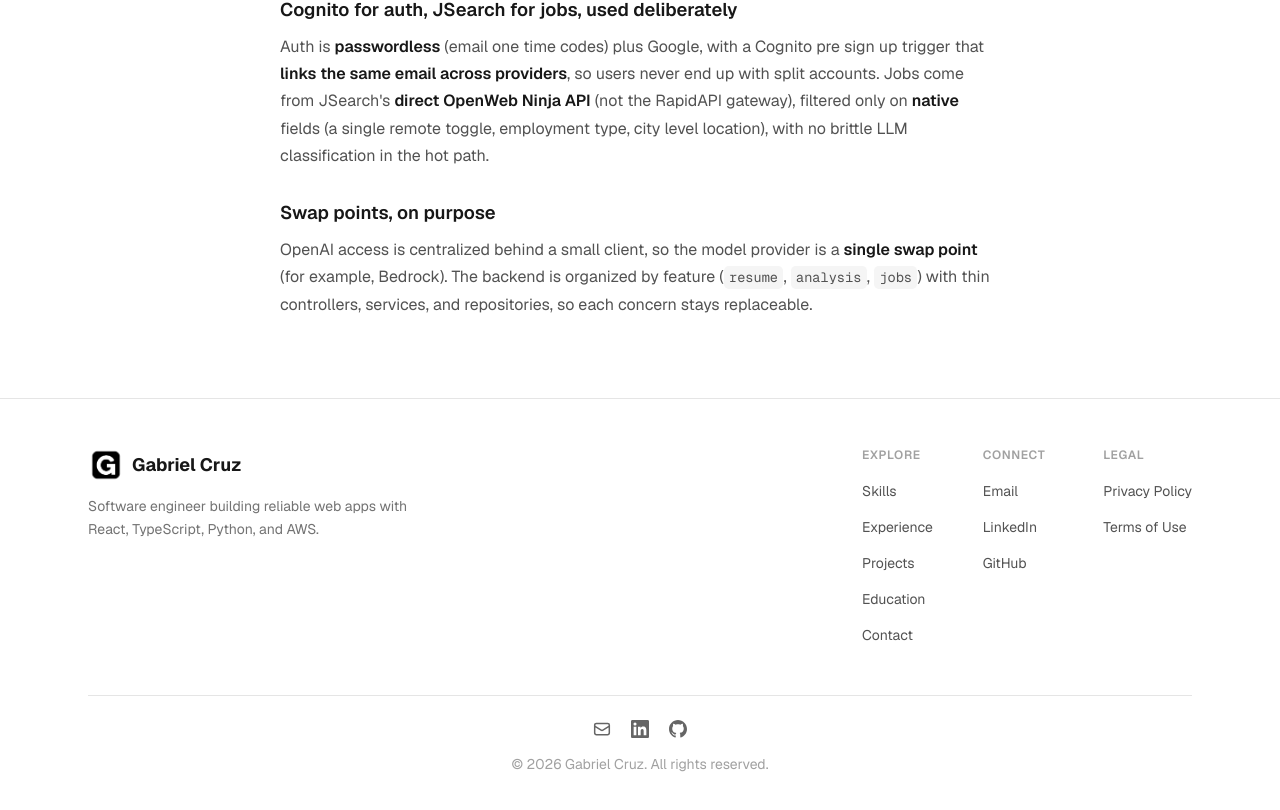
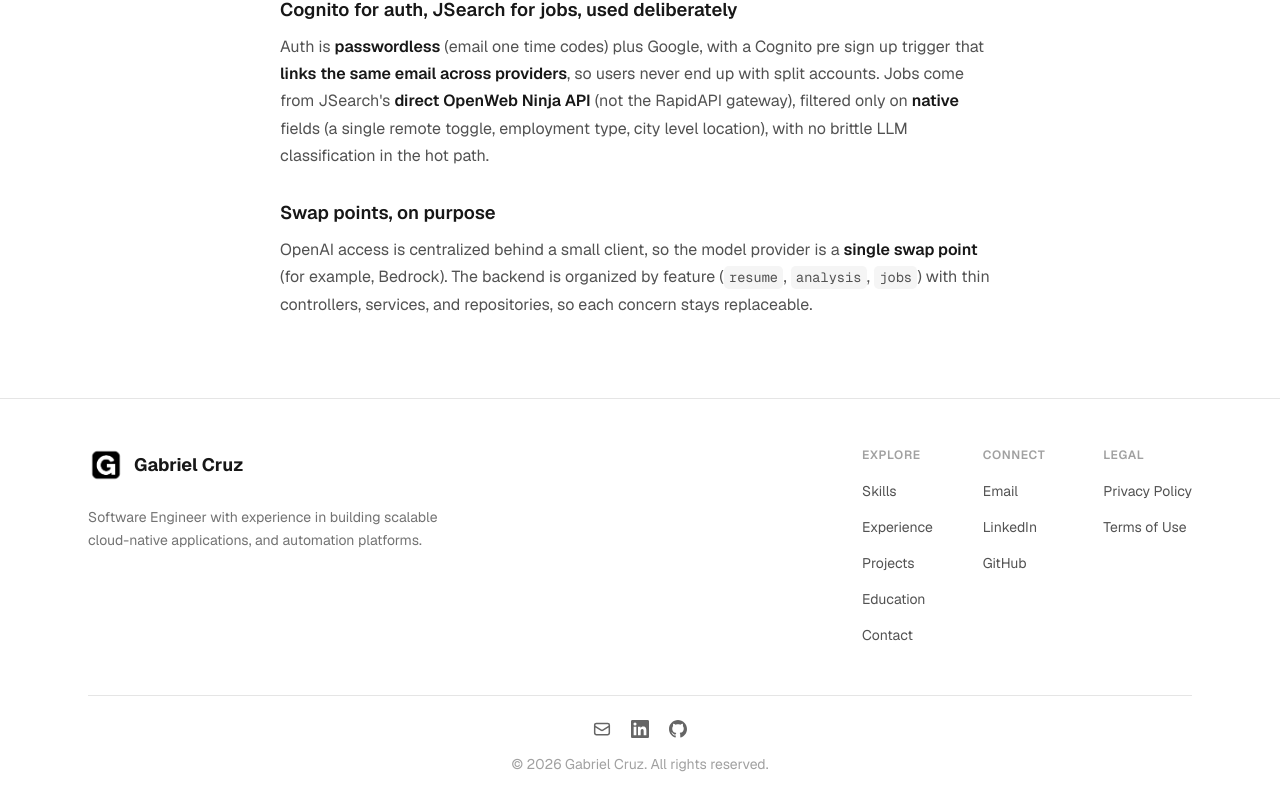
Before and after one commit to gabrielzurc10/personal-page, a Next.js app in the folder frontend/: page /projects/rabbitrole in a window 1280 px wide. Shown: the part 3855-4665 px from the top of the page. Built offline with nearby package versions, Linux system fonts and the light colour scheme.

Commit message:
refine paragraph

```diff
--- a/frontend/src/components/Footer.tsx
+++ b/frontend/src/components/Footer.tsx
@@ -28,14 +28,15 @@ export default function Footer() {
       <div className="mx-auto max-w-6xl px-6 py-12">
         <div className="flex flex-col gap-10 md:flex-row md:items-start md:justify-between">
           {/* Brand */}
-          <div className="max-w-xs">
-            <Link href="/" className="flex items-center gap-2" aria-label="Home">
+          <div className="max-w-sm">
+            <Link href="/" className="inline-flex items-center gap-2.5" aria-label="Home">
               <Image src="/light-icon.png" alt="Gabriel Cruz" width={36} height={36} className="dark:hidden" />
               <Image src="/dark-icon.png" alt="Gabriel Cruz" width={36} height={36} className="hidden dark:block" />
               <span className="text-lg font-bold text-neutral-900 dark:text-white">Gabriel Cruz</span>
             </Link>
-            <p className="mt-3 text-sm leading-relaxed text-neutral-500 dark:text-neutral-400">
-              Software engineer building reliable web apps with React, TypeScript, Python, and AWS.
+            <p className="mt-4 text-sm leading-relaxed text-neutral-500 dark:text-neutral-400">
+              Software Engineer with experience in building scalable cloud-native
+              applications, and automation platforms.
             </p>
           </div>
 
--- a/frontend/src/components/Hero.tsx
+++ b/frontend/src/components/Hero.tsx
@@ -24,7 +24,7 @@ export default function Hero() {
             Gabriel Cruz
           </h1>
           <p className="mb-8 max-w-xl text-lg leading-relaxed text-neutral-500 dark:text-neutral-400">
-            Software Engineer with 4+ years of experience designing and
+            Software Engineer with experience in designing and
             developing scalable cloud-native applications, distributed systems,
             and automation platforms across HR/payroll, telecommunications, and
             higher education, driving operational efficiency through automation
```
